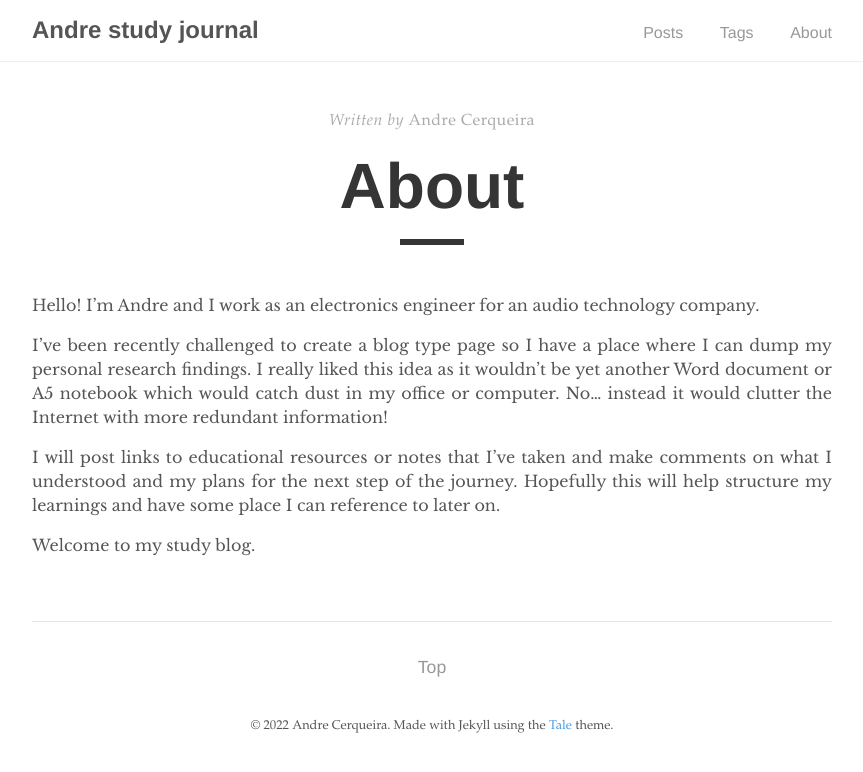
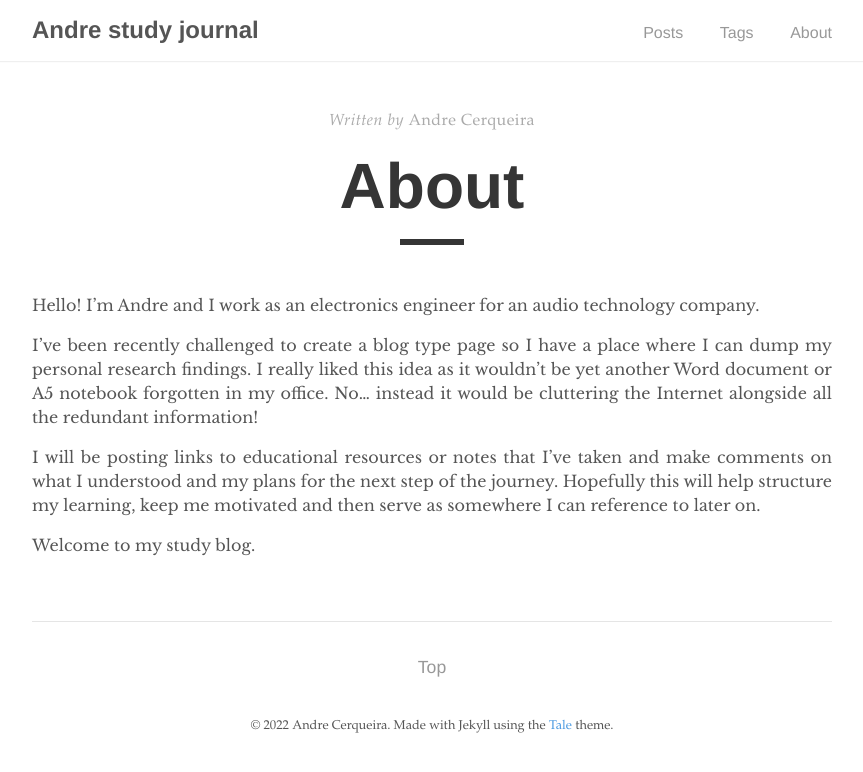
Before and after one commit to doutordre/doutordre.github.io, a Jekyll site: the page built from _pages/about.md, in a window 1280 px wide. Shown: the top 772 px of the page, without its empty margins (208-1071 px from the left). Built offline with Jekyll 4.4.1, drawn with Linux system fonts in a browser that asks for light colours.

Commit message:
Update about.md

```diff
--- a/_pages/about.md
+++ b/_pages/about.md
@@ -1,13 +1,14 @@
 ---
 layout: post
 title: "About"
+author: "Andre Cerqueira"
 permalink: /about/
 ---
 
 Hello! I'm Andre and I work as an electronics engineer for an audio technology company.
 
-I've been recently challenged to create a blog type page so I have a place where I can dump my personal research findings. I really liked this idea as it wouldn't be yet another Word document or A5 notebook which would catch dust in my office or computer. No... instead it would clutter the Internet with more redundant information!
+I've been recently challenged to create a blog type page so I have a place where I can dump my personal research findings. I really liked this idea as it wouldn't be yet another Word document or A5 notebook forgotten in my office. No... instead it would be cluttering the Internet alongside all the redundant information!
 
-I will post links to educational resources or notes that I’ve taken and make comments on what I understood and my plans for the next step of the journey. Hopefully this will help structure my learnings and have some place I can reference to later on.
+I will be posting links to educational resources or notes that I’ve taken and make comments on what I understood and my plans for the next step of the journey. Hopefully this will help structure my learning, keep me motivated and then serve as somewhere I can reference to later on.
 
 Welcome to my study blog.
```
